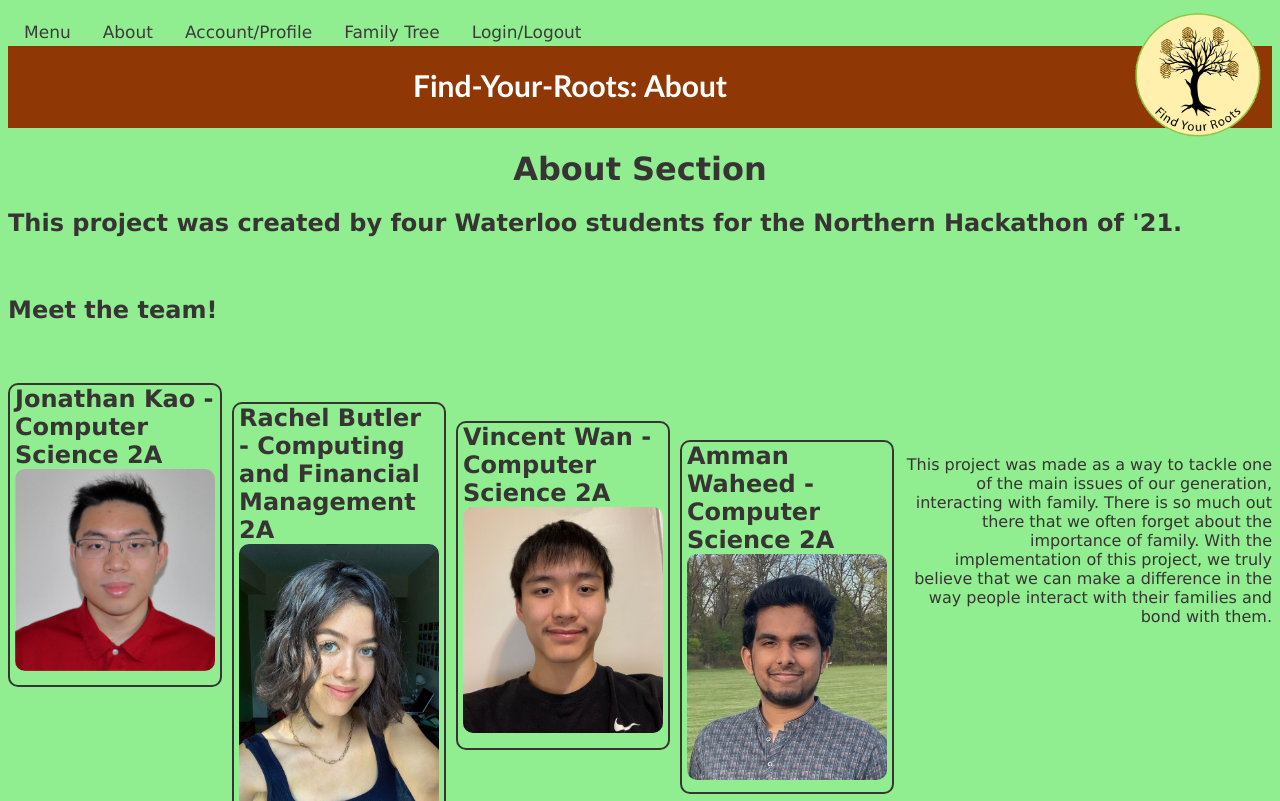
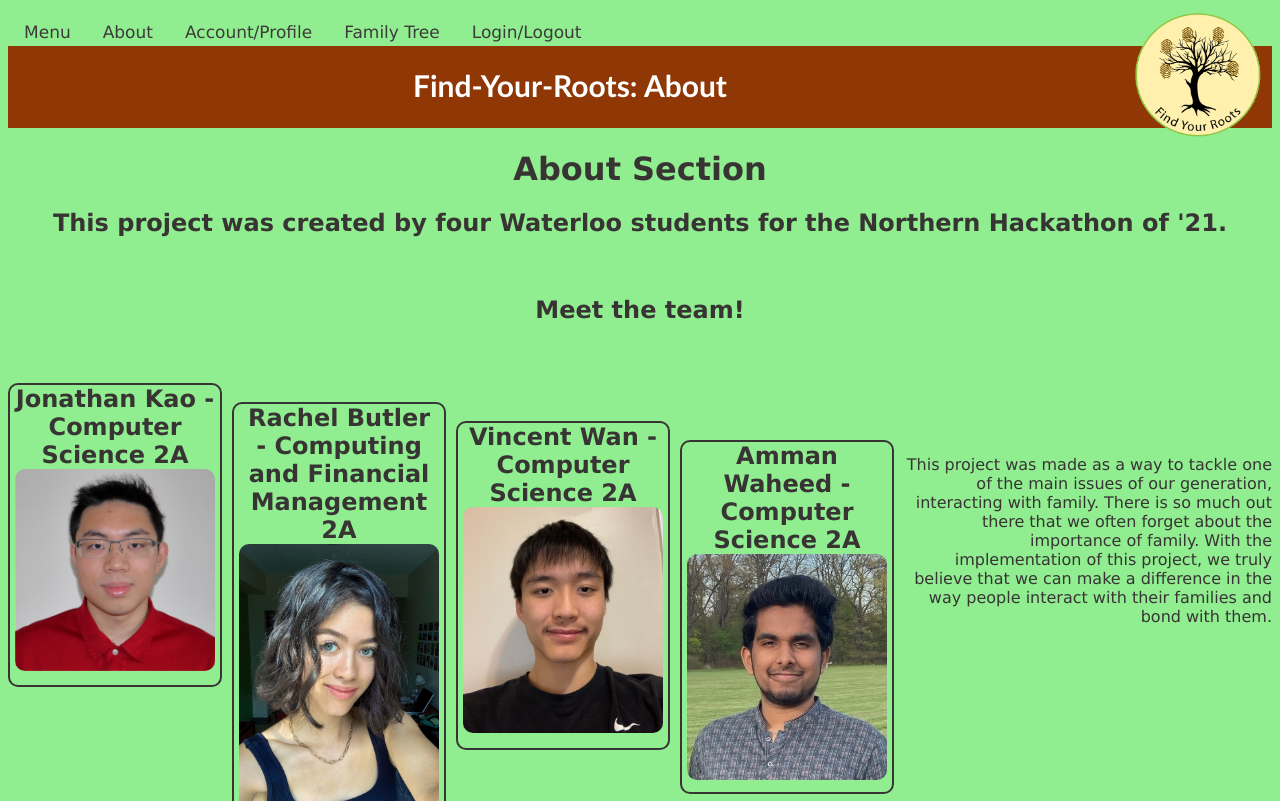
Before and after one commit to S-Amman-W/Find-Your-Roots, a PHP site: page /about.html in a window 1280 px wide. Shown: the top 801 px of the page. Run offline with PHP 8.4, Linux system fonts and the light colour scheme.

Commit message:
Update main.css

```diff
--- a/Find-Your-Roots/stylesheets/main.css
+++ b/Find-Your-Roots/stylesheets/main.css
@@ -67,3 +67,7 @@ button {
  background: none;
  width: 200px;
 }
+
+h2 {
+  text-align:center
+}
```
